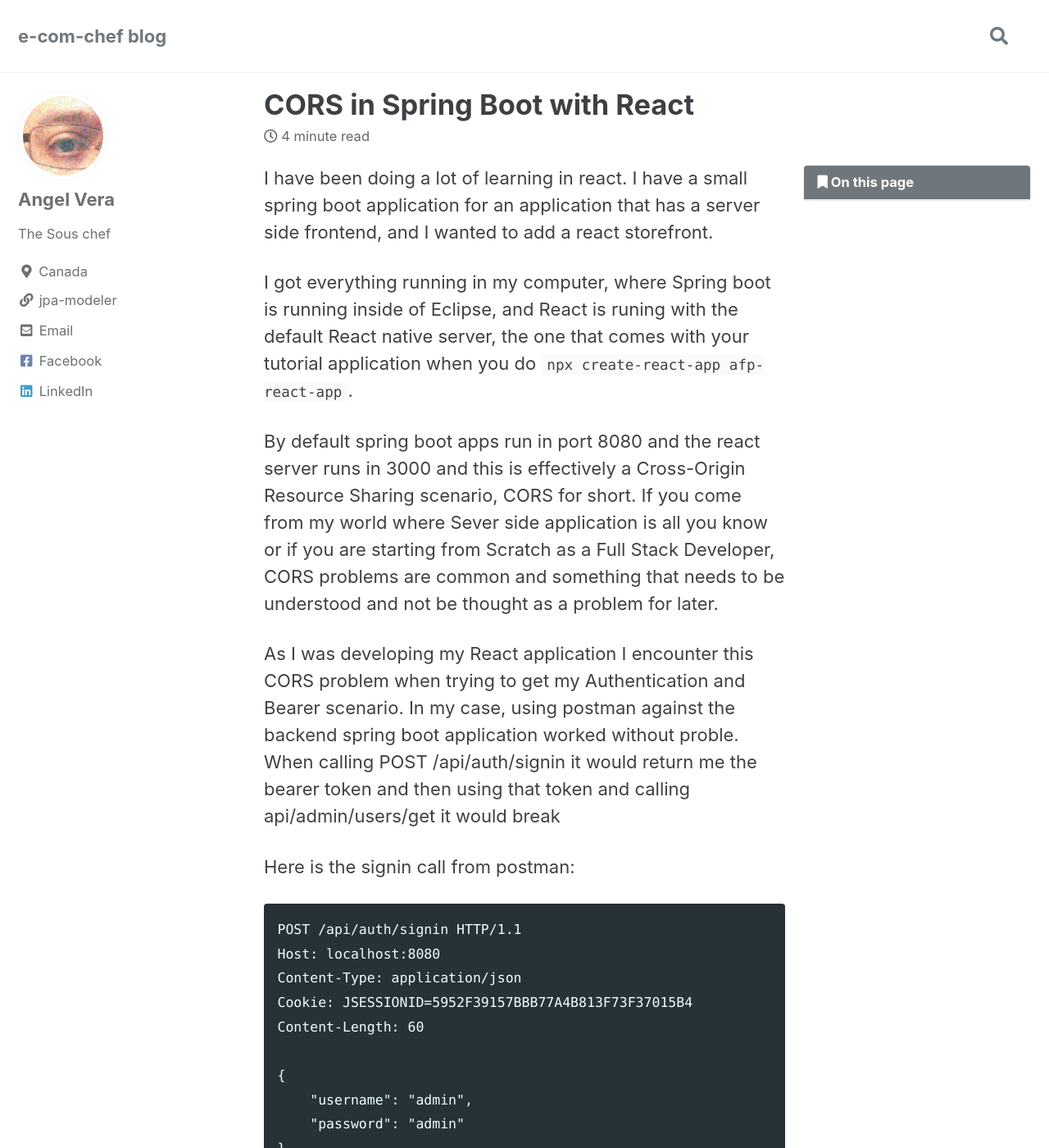
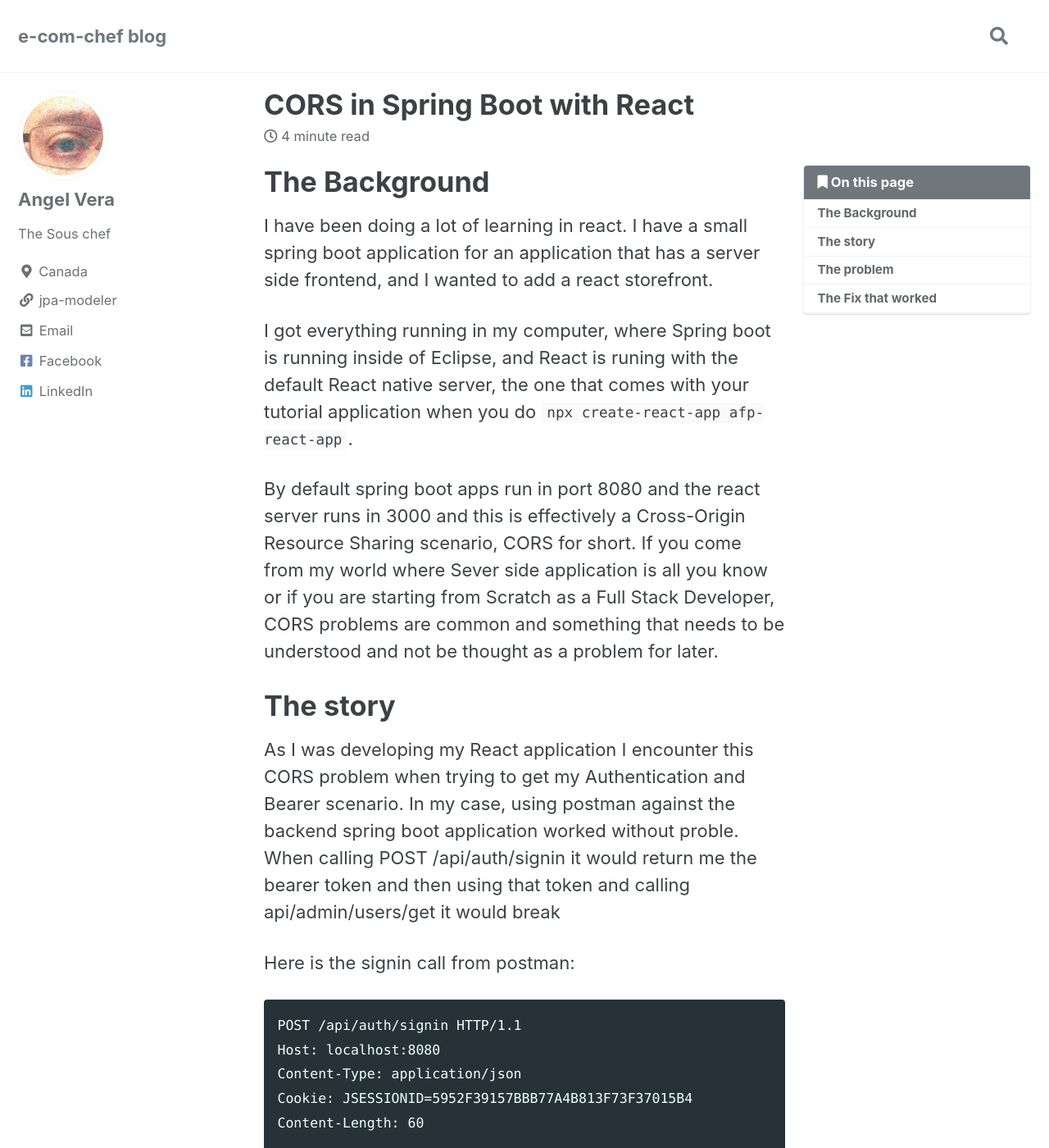
Before and after one commit to arvera/blog, a Jekyll site: the page built from _posts/2024-11-24-CORS_springboot_react.md, in a window 1280 px wide and 1400 px high. Shown: the whole window at 82% size. Built offline with Jekyll 4.4.1, drawn with Linux system fonts in a browser that asks for light colours; cached includes are drawn as plain includes; comment, search, counter and statistics services are not loaded; some of the changed text lies outside the part shown.

Commit message:
Changing a post

````diff
--- a/_posts/2024-11-24-CORS_springboot_react.md
+++ b/_posts/2024-11-24-CORS_springboot_react.md
@@ -5,11 +5,15 @@
 tag: springboot react cors
 ---
 
+# The Background
+
 I have been doing a lot of learning in react. I have a small spring boot application for an application that has a server side frontend, and I wanted to add a react storefront.
 
 I got everything running in my computer, where Spring boot is running inside of Eclipse, and React is runing with the default React native server, the one that comes with your tutorial application when you do `npx create-react-app afp-react-app`.
 
 By default spring boot apps run in port 8080 and the react server runs in 3000 and this is effectively a Cross-Origin Resource Sharing scenario, CORS for short. If you come from my world where Sever side application is all you know or if you are starting from Scratch as a Full Stack Developer, CORS problems are common and something that needs to be understood and not be thought as a problem for later.
+
+# The story
 
 As I was developing my React application I encounter this CORS problem when trying to get my Authentication and Bearer scenario. In my case, using postman against the backend spring boot application worked without proble. When calling POST /api/auth/signin it would return me the bearer token and then using that token and calling api/admin/users/get it would break
 
@@ -67,6 +71,8 @@
     }
 ```
 
+# The problem
+
 As you can see I have added already some extra options to my fetch call that supposedly were going to help me when working https calls (I originally had my spring boot application running with HTTPS and a self signed certificate) while debugging I removed the HTTPS part to simply the scenario. This seemed to work okay for the api/auth/signin part, and with my original configuration but when I went to do the second part to the /api/admin/users/get I would get a CORS error in the javascript console of the browser, like:
 
 ```
@@ -91,6 +97,8 @@
 
     }
 ```
+
+# The Fix that worked
 
 As you can see I tried a few different ways and I wasn't able to get it to work, I then continue reading and trying things for hours/days until I decided to try a different approach. This different approach creates a method with the @Bean annotation, and using the CorsConfiguration class it sets the conditions. We call this method from the already existing securityFilterChain method, I like this approach as it keeps all my configuration in one class. Below is the sample.
 
````
